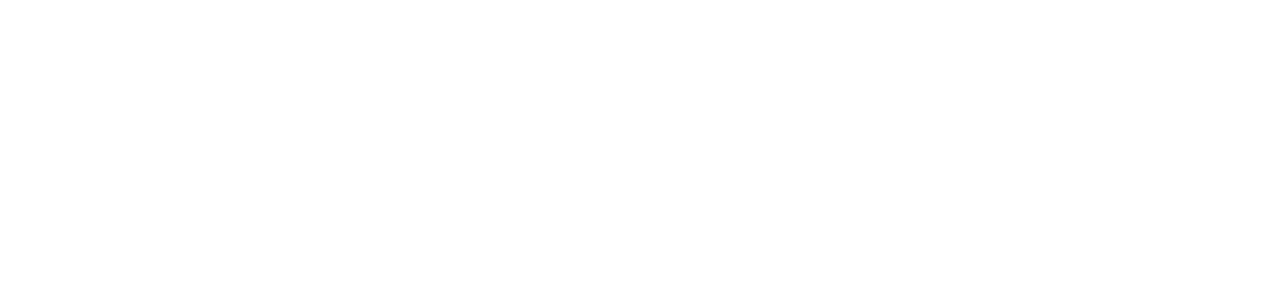
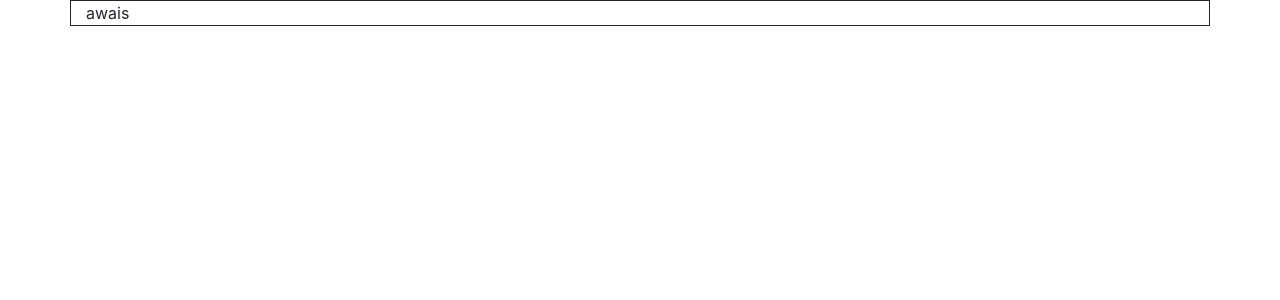
Before and after one commit to awaismalak/portfolio, an Angular app: page / in a window 1280 px wide. Shown: the top 300 px of the page. Built offline with nearby package versions, Linux system fonts and the light colour scheme.

Commit message:
In this commit install bootstrap

```diff
--- a/angular.json
+++ b/angular.json
@@ -28,7 +28,8 @@
               "src/assets"
             ],
             "styles": [
-              "src/styles.scss"
+              "src/styles.scss",
+              "node_modules/bootstrap/dist/css/bootstrap.min.css"
             ],
             "scripts": []
           },
--- a/package.json
+++ b/package.json
@@ -19,6 +19,7 @@
     "@angular/platform-browser": "~8.1.2",
     "@angular/platform-browser-dynamic": "~8.1.2",
     "@angular/router": "~8.1.2",
+    "bootstrap": "^4.3.1",
     "rxjs": "~6.4.0",
     "tslib": "^1.9.0",
     "zone.js": "~0.9.1"
--- a/src/app/app.component.html
+++ b/src/app/app.component.html
@@ -1 +1,4 @@
 <!--The content below is only a placeholder and can be replaced.-->
+<div class="container">
+  awais
+</div>
--- a/src/app/app.component.scss
+++ b/src/app/app.component.scss
@@ -0,0 +1,3 @@
+.container {
+    border: 1px solid;
+}
--- a/src/styles.scss
+++ b/src/styles.scss
@@ -1 +1,6 @@
 /* You can add global styles to this file, and also import other style files */
+body
+{
+    margin: 0px;
+    padding: 0px;
+}
```
Also changed, not shown: 1 other file (tests, documents, lock files or other folders).
